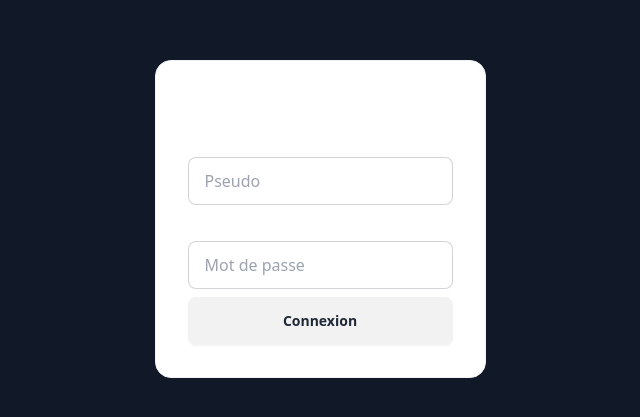
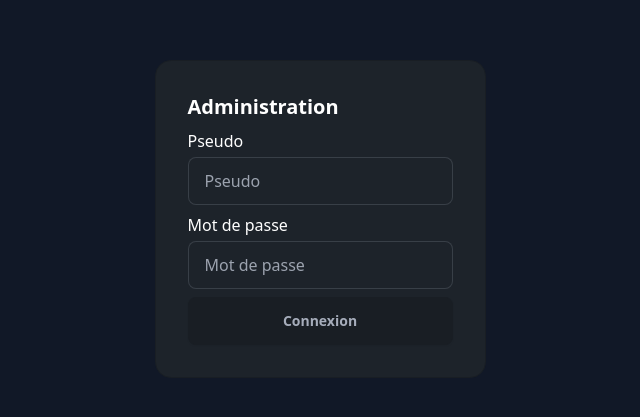
Before and after one commit to WibboOrg/WibboAdmin, a Nuxt app: page / in a window 1280 px wide. Shown: the part 213-630 px from the top of the page, without its empty margins (320-960 px from the left). Built offline with nearby package versions, Linux system fonts and the light colour scheme.

Commit message:
fix: force dark theme

```diff
--- a/src/app.vue
+++ b/src/app.vue
@@ -1,5 +1,5 @@
 <template>
-    <div>
+    <div data-theme="dark">
         <NuxtLoadingIndicator />
         <NuxtLayout>
             <NuxtPage />
--- a/src/vue.d.ts
+++ /dev/null
@@ -1,3 +0,0 @@
-interface Window {
-    ethereum: import('ethers').providers.ExternalProvider
-}
```
